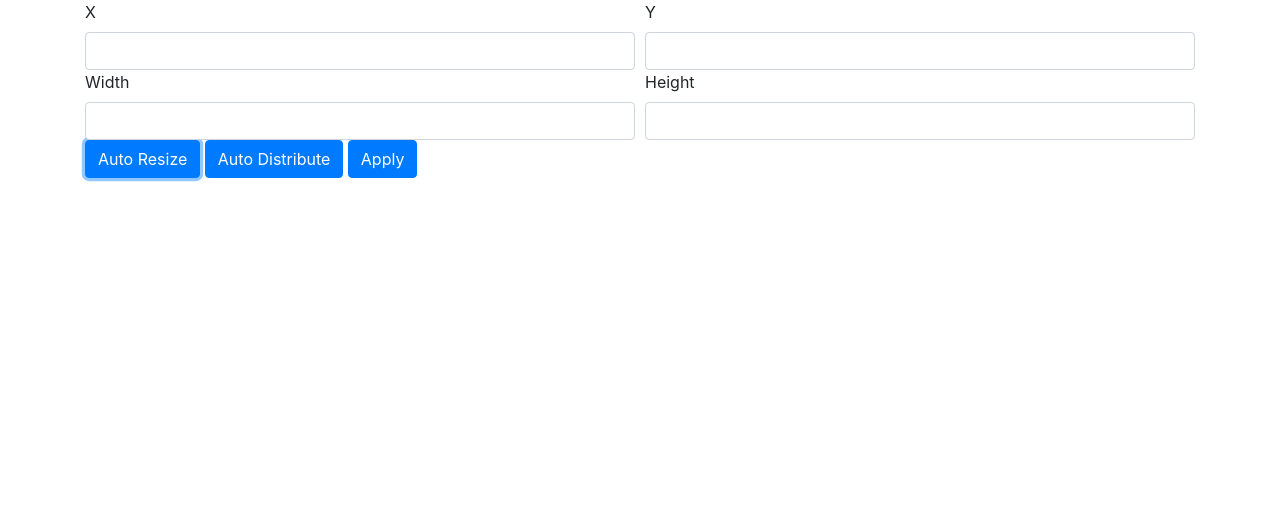
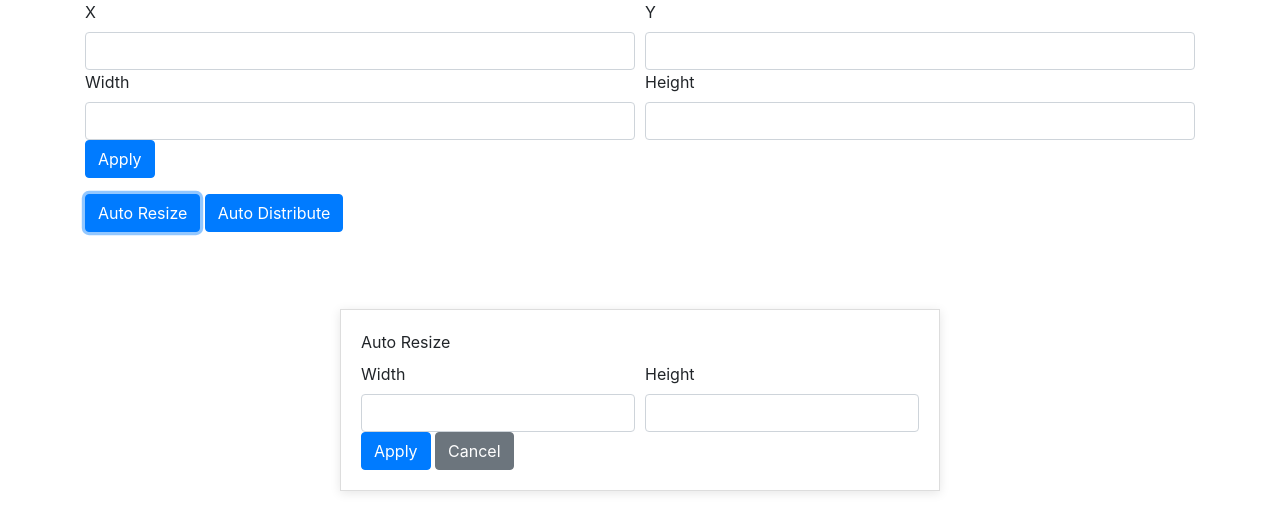
Before and after one commit to Chadi-Hammoud/GoJs, a website: page UseCase/html/popupForm.html in a window 1280 px wide. Both pictures are taken after a click on the button "Auto Resize". Drawn offline with nearby package versions, Linux system fonts and the light colour scheme.

Commit message:
Added auto-resize functionality to the diagram.

```diff
--- a/UseCase/html/popupForm.html
+++ b/UseCase/html/popupForm.html
@@ -8,6 +8,20 @@
   <link rel="stylesheet" href="https://stackpath.bootstrapcdn.com/bootstrap/4.3.1/css/bootstrap.min.css">
   <script src="https://code.jquery.com/jquery-3.3.1.slim.min.js"></script>
   <script src="https://stackpath.bootstrapcdn.com/bootstrap/4.3.1/js/bootstrap.min.js"></script>
+  <style>
+    #popupForm {
+      display: none;
+      position: fixed;
+      top: 50%;
+      left: 50%;
+      transform: translate(-50%, -50%);
+      padding: 20px;
+      background-color: #fff;
+      border: 1px solid #ddd;
+      box-shadow: 0 2px 10px rgba(0, 0, 0, 0.1);
+      z-index: 1000;
+    }
+  </style>
 </head>
 
 
@@ -37,12 +51,37 @@
       </div>
 
       <div class="form-group">
-        <button type="submit" class="btn btn-primary">Auto Resize</button>
-        <button type="submit" class="btn btn-primary">Auto Distribute</button>
+        <!-- <button type="button" class="btn btn-primary" onclick="openPopup()">Auto Resize</button>
+        <button class="btn btn-primary">Auto Distribute</button> -->
         <button type="submit" class="btn btn-primary">Apply</button>
       </div>
     </form>
+    <div class="form-group">
+      <button type="button" class="btn btn-primary" onclick="openPopup()">Auto Resize</button>
+      <button class="btn btn-primary">Auto Distribute</button>
+    </div>
   </div>
+
+  <div id="popupForm">
+    <form id="autoResizeForm">
+      <label>Auto Resize</label>
+      <div class="form-row">
+        <div class="col">
+          <label>Width</label>
+          <input type="number" class="form-control" id="resizedWidth" name="width" required>
+        </div>
+        <div class="col">
+          <label>Height</label>
+          <input type="number" class="form-control" id="resizedHeight" name="height" required>
+        </div>
+      </div>
+      <button type="submit" class="btn btn-primary" onclick="performAutoResize()">Apply</button>
+      <button type="button" class="btn btn-secondary" onclick="closePopup()">Cancel</button>
+    </form>
+  </div>
+
+
+
 
   <script>
     let _data = {};
@@ -59,13 +98,13 @@
       document.getElementById("YCoord").value = yCoordinate || 'undefined';
       document.getElementById("width").value = _data.width || 'undefined';
       document.getElementById("height").value = _data.height || 'undefined';
+      document.getElementById("resizedWidth").value = _data.height || 'undefined';
+      document.getElementById("resizedHeight").value = _data.height || 'undefined';
     });
 
 
     document.getElementById('customizationForm').addEventListener('submit', function (event) {
       event.preventDefault();
-
-      // Get form data
       const formData = new FormData(event.target);
       const data = Object.fromEntries(formData);
       data.selectedNodeID = _data.key
@@ -74,6 +113,41 @@
       window.opener.postMessage(data, '*');
     });
 
+
+    document.getElementById('autoResizeForm').addEventListener('submit', function (event) {
+      event.preventDefault();
+      let toBeSended = [];
+      const formData = new FormData(event.target);
+      const data = Object.fromEntries(formData);
+      toBeSended.width = parseInt(data.width);
+      toBeSended.height = parseInt(data.height);
+      toBeSended.type = "autoResize"
+      window.opener.postMessage(toBeSended, '*');
+    });
+
+
+
+    function openPopup() {
+      document.getElementById("popupForm").style.display = "block";
+      document.getElementById("autoResizeWidth").value = _data.width || '';
+      document.getElementById("autoResizeHeight").value = _data.height || '';
+    }
+
+    function closePopup() {
+      document.getElementById("popupForm").style.display = "none";
+    }
+
+    function performAutoResize() {
+      const autoResizeWidth = document.getElementById("autoResizeWidth").value;
+      const autoResizeHeight = document.getElementById("autoResizeHeight").value;
+
+      // Perform auto-resize logic here
+
+      // Close the popup after performing auto-resize
+      closePopup();
+    }
+
+
   </script>
 
 </body>
```
Also changed, not shown: UseCase/js/main.mjs (+35 -6 lines), images/AutoDist.png (added), images/autoResize.png (added).
